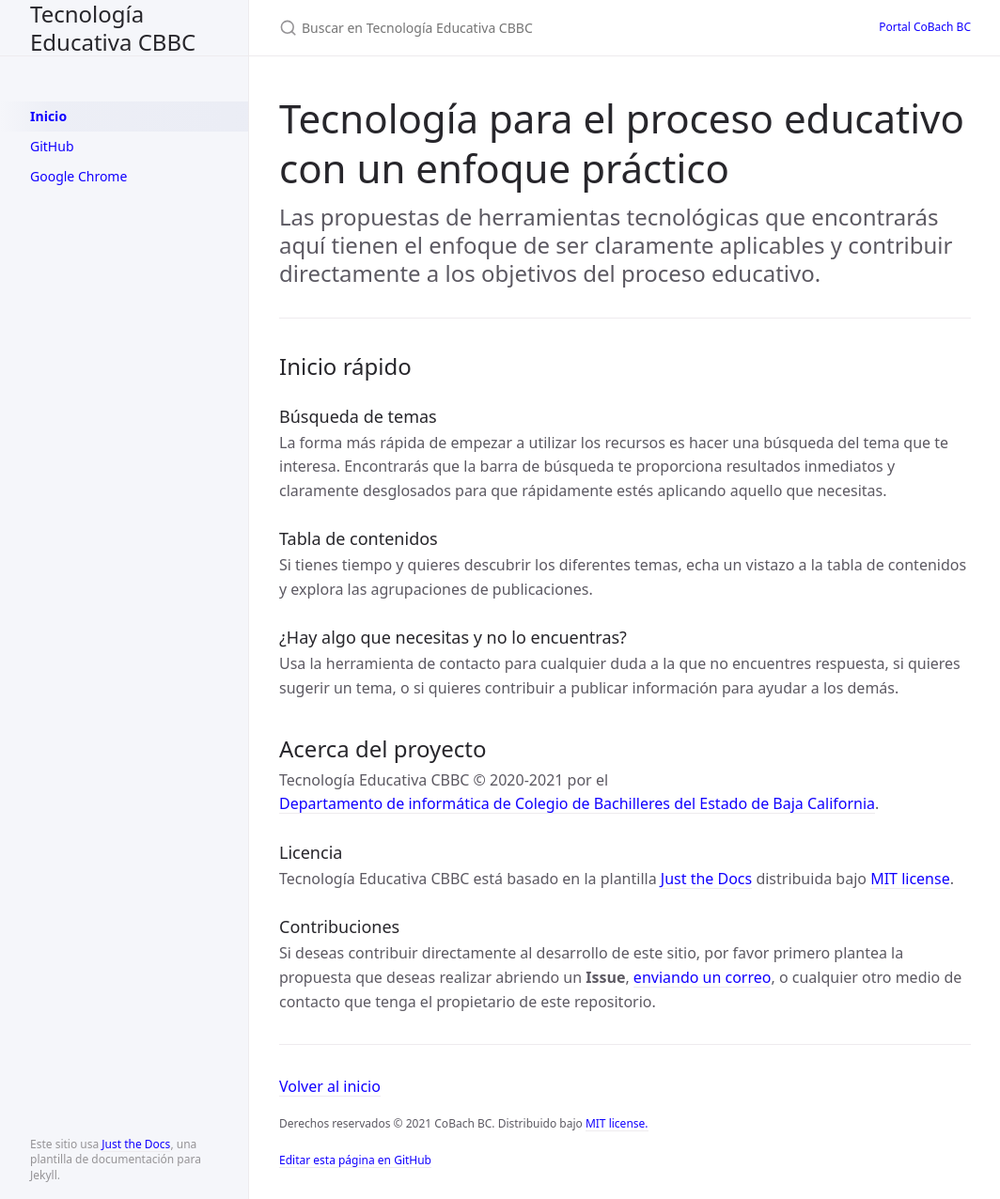
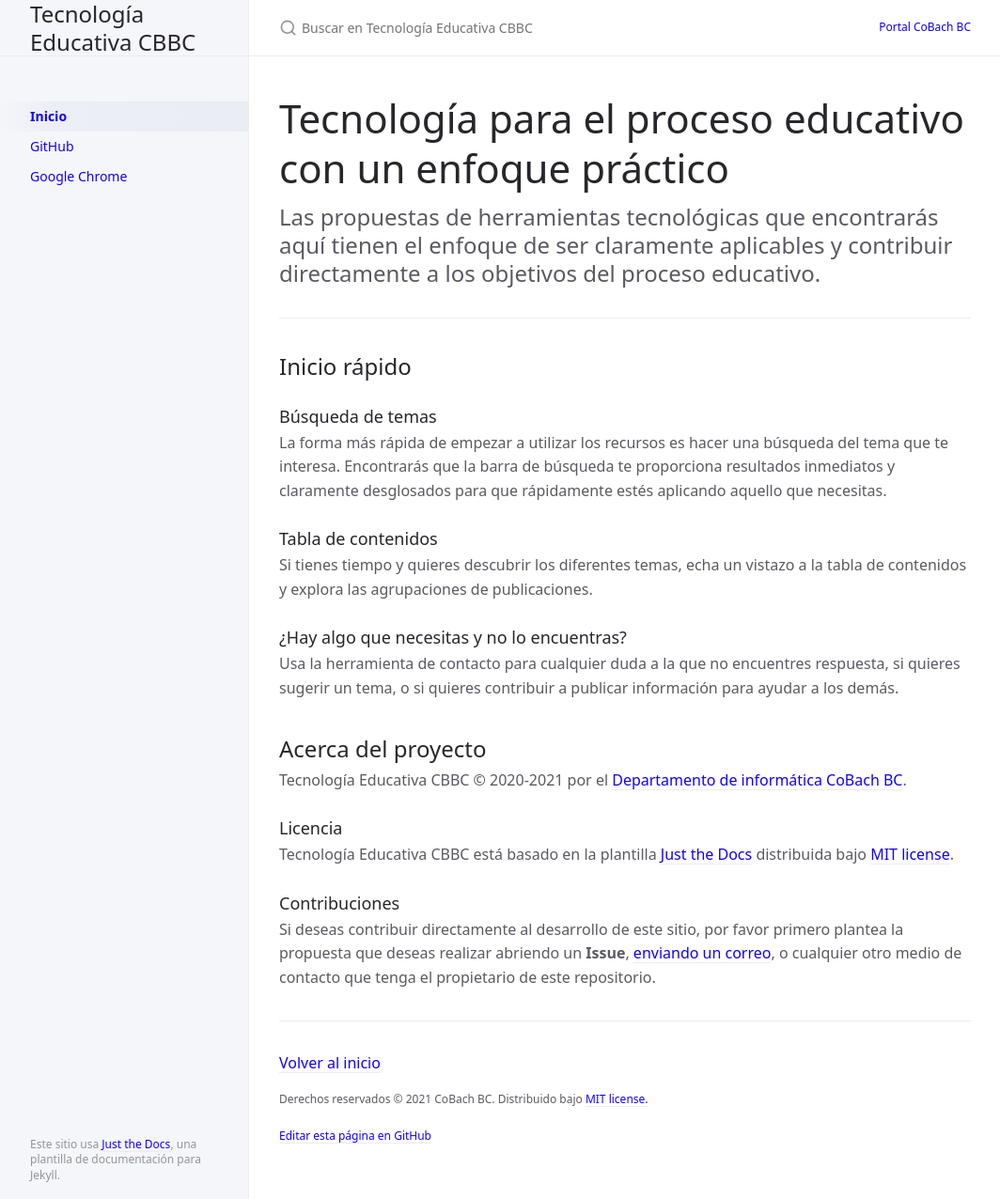
Before and after one commit to CoBachBC/demo, a Jekyll site: the page built from index.md, in a window 1280 px wide and 1276 px high. Shown: the whole window at 94% size, without its empty margins (107-1171 px from the left). Built offline with Jekyll 4.4.1, drawn with Linux system fonts in a browser that asks for light colours.

Commit message:
Update index.md

```diff
--- a/index.md
+++ b/index.md
@@ -30,7 +30,7 @@ Usa la herramienta de contacto para cualquier duda a la que no encuentres respue
 
 ## Acerca del proyecto
 
-Tecnología Educativa CBBC &copy; 2020-{{ "now" | date: "%Y" }} por el [Departamento de informática de Colegio de Bachilleres del Estado de Baja California](https://github.com/CoBachBC).
+Tecnología Educativa CBBC &copy; 2020-{{ "now" | date: "%Y" }} por el [Departamento de informática CoBach BC](https://github.com/CoBachBC).
 
 ### Licencia
 
```
